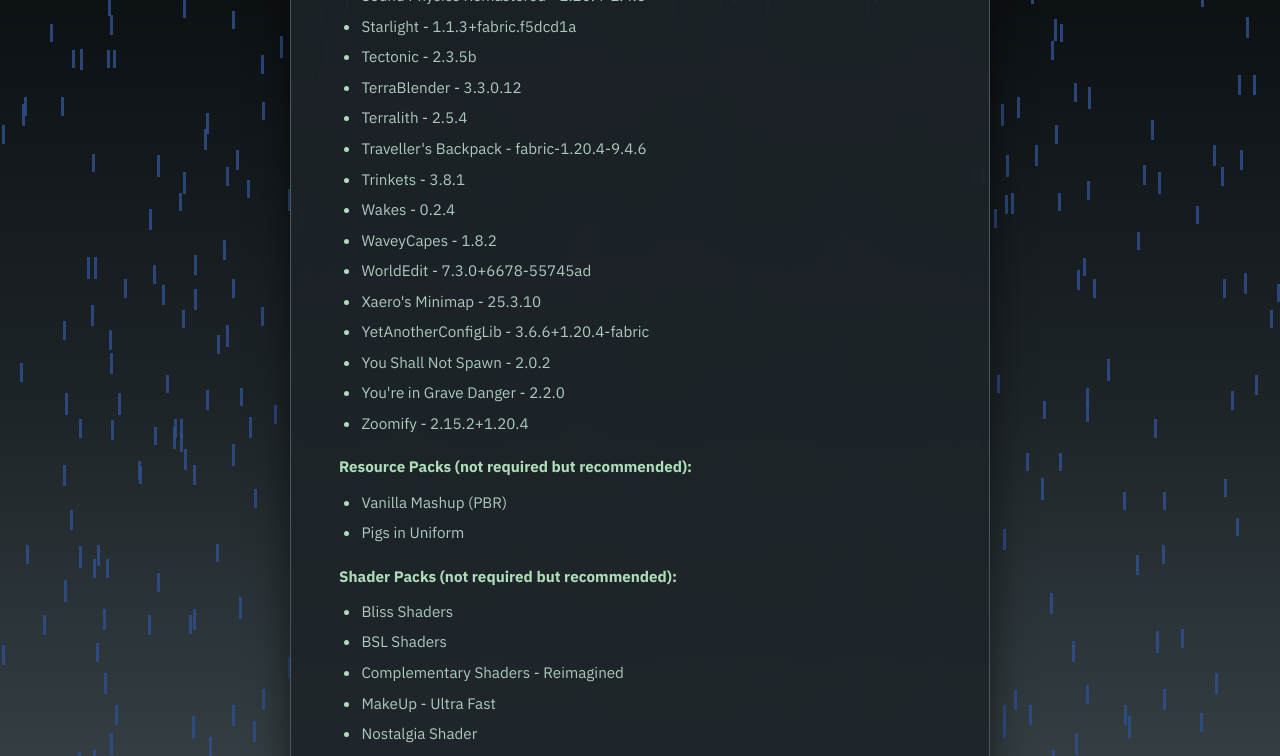
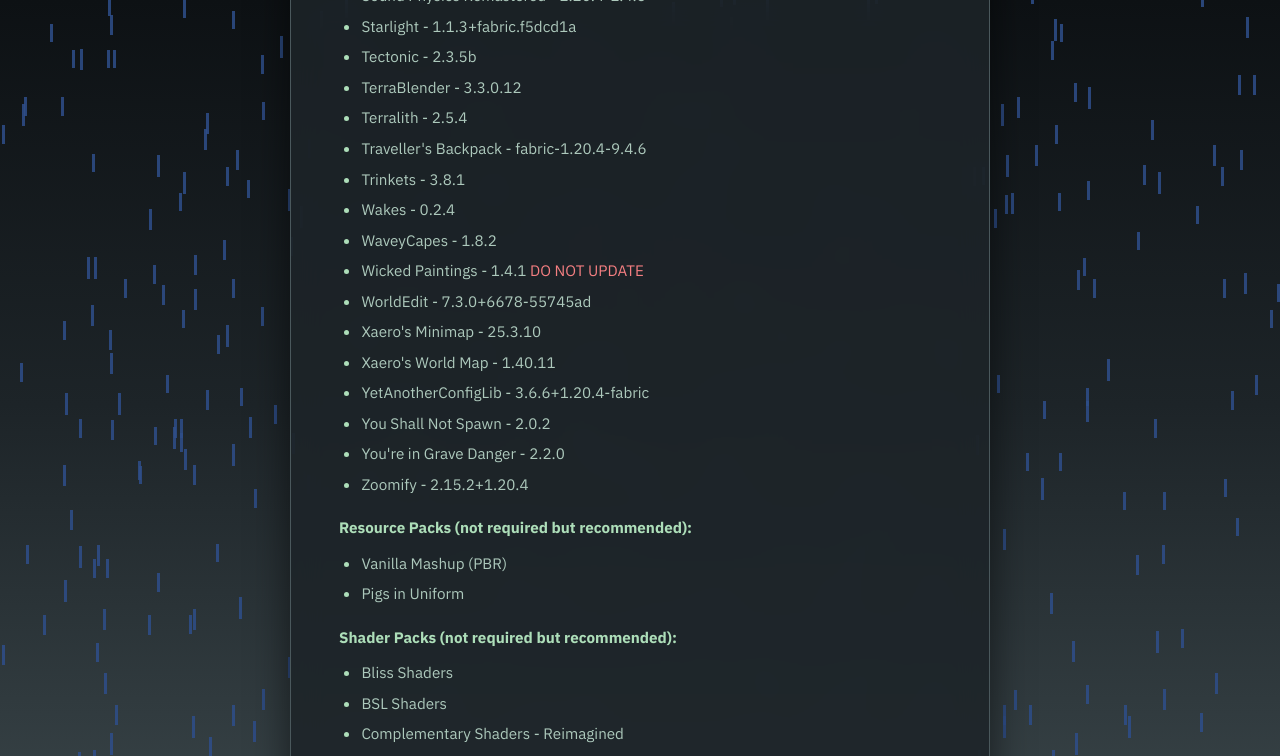
Before and after one commit to sykesgabri/hbsmp-lp, a Jekyll site: the page built from index.html, in a window 1280 px wide and 900 px high, scrolled down 3188 px, cut to the strip 0-756 px from the top of the window. Built offline with Jekyll 4.4.1, drawn with Linux system fonts in a browser that asks for light colours; nearby versions of some CDN libraries.

Commit message:
Add new mods to list.

```diff
--- a/index.html
+++ b/index.html
@@ -138,8 +138,13 @@
     <li>Trinkets - 3.8.1</li>
     <li>Wakes - 0.2.4</li>
     <li>WaveyCapes - 1.8.2</li>
+    <li>
+        Wicked Paintings - 1.4.1
+        <span style="color: var(--eg-red)">DO NOT UPDATE</span>
+    </li>
     <li>WorldEdit - 7.3.0+6678-55745ad</li>
     <li>Xaero's Minimap - 25.3.10</li>
+    <li>Xaero's World Map - 1.40.11</li>
     <li>YetAnotherConfigLib - 3.6.6+1.20.4-fabric</li>
     <li>You Shall Not Spawn - 2.0.2</li>
     <li>You're in Grave Danger - 2.2.0</li>
```
